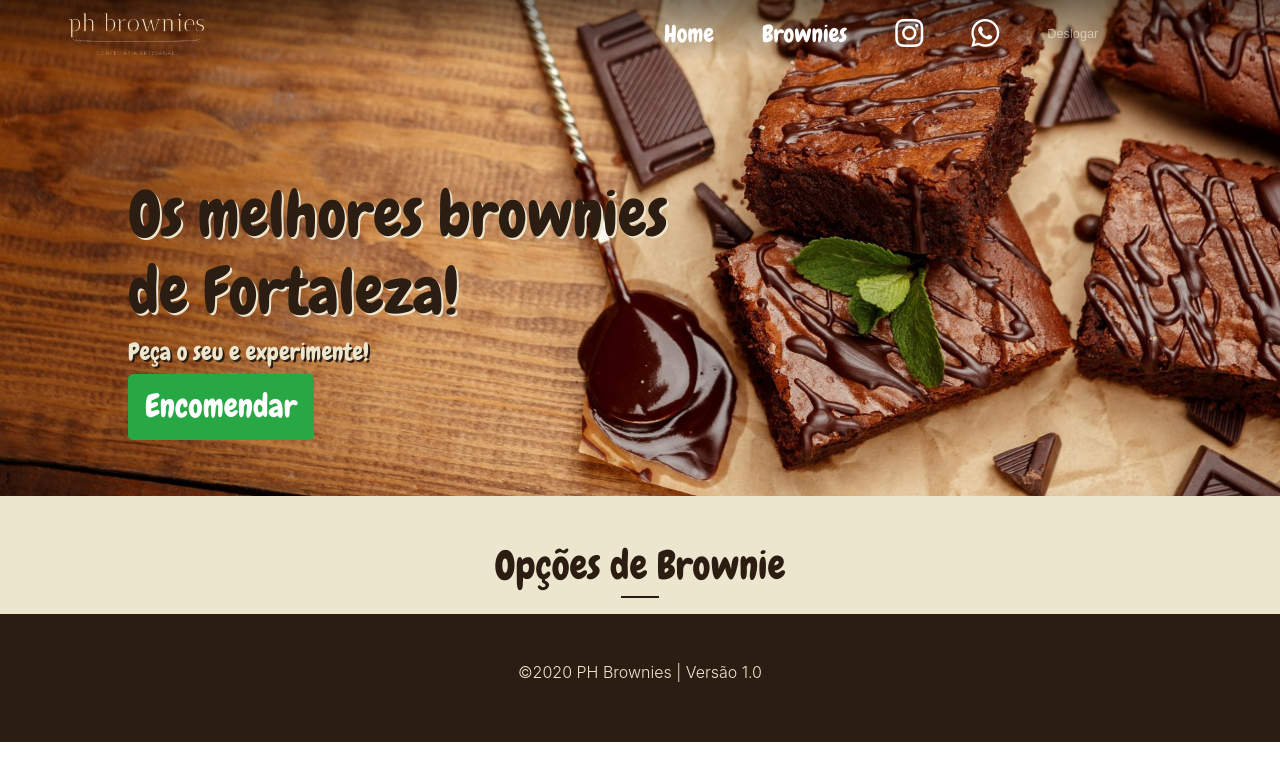
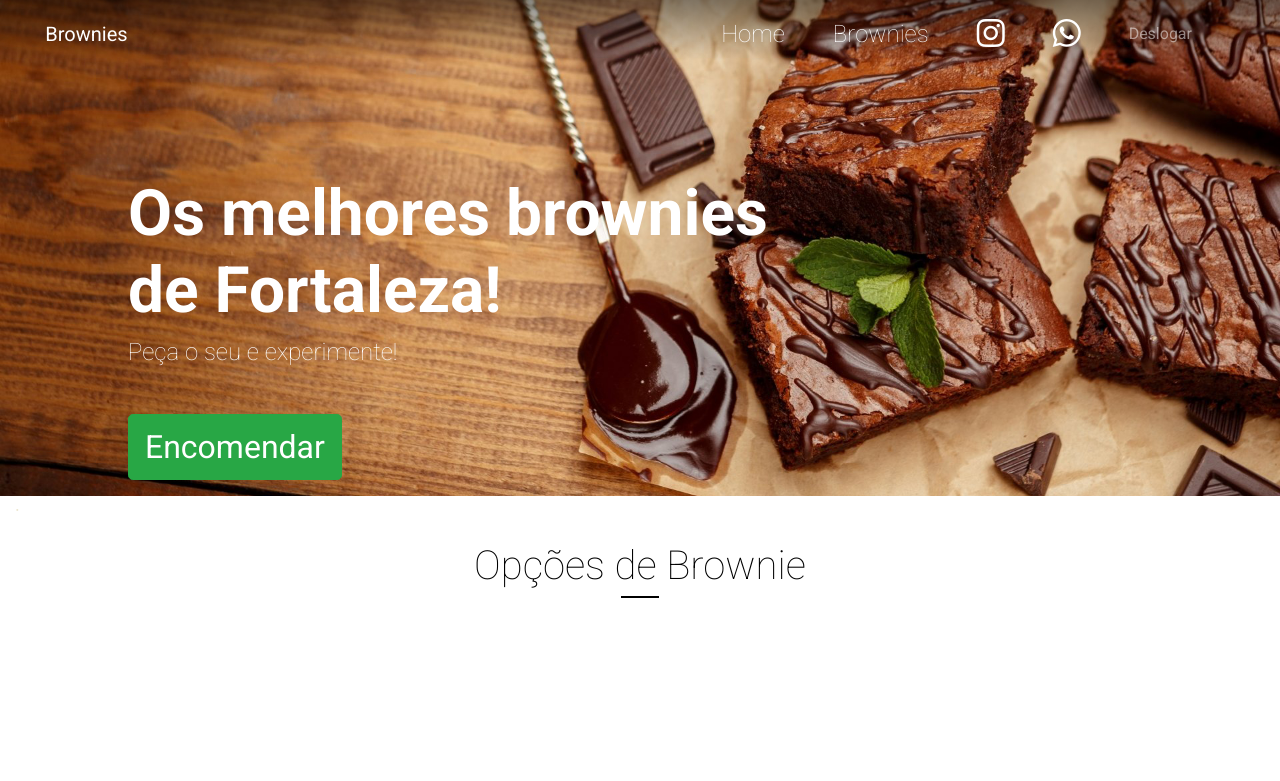
Before and after one commit to IKrehan/Brownies, a Flask app: page / in a window 1280 px wide. Shown: the top 781 px of the page. Run offline with Flask 2, Linux system fonts and the light colour scheme; a user stored in the database is signed in; data that the repository does not hold is empty; some libraries are stand-ins or nearby versions.

Commit message:
Correção index

```diff
--- a/Site/static/css/main.css
+++ b/Site/static/css/main.css
@@ -1,10 +1,10 @@
 html {
-    font-family: 'Chewy', cursive;
+    font-family: 'Roboto', sans-serif;
     scroll-behavior: smooth;
 }
 
 .navbar {
-    font-family: 'Chewy', cursive;
+    font-family: 'Roboto', sans-serif;
     margin-bottom: -4%;
 
     background-image: linear-gradient(180deg,rgba(0,0,0,.46),transparent 89%);
@@ -12,9 +12,11 @@ html {
 
 .nav-text {
     font-size: 1.5em;
+    font-weight: 100;
 }
 
 .navbar-brand {
+    font-weight: 400;
     float: left;
 }
 
@@ -23,7 +25,7 @@ html {
 }
 
 .nav-link:hover {
-    color: #2b1d11 !important;
+    color: #c78851 !important;
 }
 
 .background-home {
@@ -34,12 +36,6 @@ html {
     margin-top: 10%;
 }
 
-.logout {
-    font-size: .8em;
-    font-family: Arial, Helvetica, sans-serif;
-    color: gray;
-    text-decoration: none;
-}
 
 /* ----------- Home -----------*/
 
@@ -55,46 +51,46 @@ main {
 
 .banner-btn a {
     margin-top: -.1%;
-    font-family: 'Chewy', cursive;
+    font-family: 'Roboto', sans-serif;
     font-size: 2em;
 }
 
 .banner-btn h1 {
     font-size: 4em;
-    font-family: 'Chewy', cursive;
-    color: #2b1d11;
-    text-shadow: 2px 2px #ece6cf;
+    font-family: 'Roboto', sans-serif;
+    color: #ffffff;
+    font-weight: 700;
 }
 
 .banner-btn h4 {
-    font-family: 'Chewy', cursive;
-    color: #ece6cf;
-    text-shadow: 2px 2px #2b1d11;
+    font-family: 'Roboto', sans-serif;
+    color: #ffffff;
+    font-weight: 100;
 }
 
 /* ---------- Brownies ----------*/
 
 .brownies {
-    background-color: #ece6cf;
+    background-color: #ffffff;
     margin-top: -10%;
 }
 
 .title-brown h1 {
-    font-family: 'Chewy', cursive;
-    color: #2b1d11;
+    font-family: 'Roboto', sans-serif;
+    color: #000000;
     margin-top: 2%;
 }
 
 .title-brown hr {
-    background-color: #2b1d11;
+    background-color: #000000;
     height: 1px;
     width: 3%;
     margin-top: -.2%;
 }
 
 .box-brown {
-    font-family: 'Chewy', cursive;
-    color: #2b1d11;
+    font-family: 'Roboto', sans-serif;
+    color: #000000;
     margin-top: 7%;
     margin-bottom: 10%;
 }
@@ -102,55 +98,3 @@ main {
 .box-brown h4 {
     margin-top: 6%;
 }
-
-/* --------- Assinaturas ---------*/
-
-.assinaturas {
-    background-color: #453022;
-    margin-top: -10%;
-}
-
-.title-assinaturas {
-    margin-top: 2%;
-    font-family: 'Chewy', cursive;
-    color: #ece6cf;
-}
-
-.title-assinaturas hr {
-    background-color: #ece6cf;
-    height: 1px;
-    width: 3%;
-    margin-top: -.2%;
-}
-
-.box-assinaturas {
-    font-family: 'Chewy', cursive;
-    color: #ece6cf;
-}
-
-.box-assinaturas h4 {
-    margin-top: 5%;
-    margin-bottom: 1%;
-}
-
-.assinaturas-gallery {
-    margin-top: 7%;
-}
-
-.assinaturas-last{
-    margin-top: 3%;
-}
-
-/* --------- Footer ------------*/
-
-footer {
-    background-color: #2b1d11;
-    height: 8em;
-}
-
-.copyright h6 {
-    margin-top: 2%;
-    color: #ece6cf;
-}
-
-/* ------------------------------*/
--- a/Site/templates/Register.html
+++ b/Site/templates/Register.html
@@ -10,7 +10,7 @@
     <link href="https://fonts.googleapis.com/css2?family=Chewy&display=swap" rel="stylesheet">
     <link rel="icon" href="{{ url_for('static', filename='img/icon.ico') }}" type="image/x-icon" />
 
-    <title>PH Brownies - Cadastro</title>
+    <title>Brownies - Cadastro</title>
 </head>
 <body>
 
--- a/Site/templates/base.html
+++ b/Site/templates/base.html
@@ -4,16 +4,16 @@
 <head>
     <meta charset="UTF-8">
     <meta name="viewport" content="width=device-width, initial-scale=1.0">
-    <title>PH Brownies</title>
+    <title>Brownies</title>
 
     <link rel="stylesheet" type="text/css" href="{{ url_for('static', filename='css/main.css') }}">
 
     <link rel="stylesheet" href="https://maxcdn.bootstrapcdn.com/bootstrap/4.0.0/css/bootstrap.min.css"
         integrity="sha384-Gn5384xqQ1aoWXA+058RXPxPg6fy4IWvTNh0E263XmFcJlSAwiGgFAW/dAiS6JXm" crossorigin="anonymous">
 
+    <link href="https://fonts.googleapis.com/css2?family=Roboto:wght@100;400;700&display=swap" rel="stylesheet">
+
     <script src="https://kit.fontawesome.com/43fb59542f.js" crossorigin="anonymous"></script>
-
-    <link href="https://fonts.googleapis.com/css2?family=Chewy&display=swap" rel="stylesheet">
 
     <link rel="icon" href="{{ url_for('static', filename='img/icon.ico') }}" type="image/x-icon" />
 </head>
@@ -25,10 +25,10 @@
                 <div class="collapse navbar-collapse row justify-content-between" id="navbarNav">
 
                     <a class="navbar-brand col-5 mx-auto" href="#">
-                        <img src="{{ url_for('static', filename='img/logo.png') }}" width="135" height="41.4" class="d-inline-block align-top" loading="lazy">
+                        <span>Brownies</span>
                     </a>
 
-                    <ul class="navbar-nav col-6">
+                    <ul class="navbar-nav col-6 justify-content-end mr-5">
                         <li class="nav-item px-3 my-auto">
                             <a class="nav-link active nav-text" href="{{ url_for('views.homepage') }}#home">Home</a>
                         </li>
@@ -37,16 +37,12 @@
                             <a class="nav-link active nav-text" href="{{ url_for('views.homepage') }}#brownies">Brownies</a>
                         </li>
 
-                        <!-- <li class="nav-item px-3 my-auto">
-                            <a class="nav-link active nav-text" href="{{ url_for('views.homepage') }}#assinaturas">Assinaturas</a>
-                        </li> -->
-
                         <li class="nav-item px-3 my-auto">
-                            <a class="nav-link active" href="https://www.instagram.com/ph.brownies/" target="_blank"><i class="fab fa-instagram fa-2x"></i></a>
+                            <a class="nav-link active" href="#" target="_blank"><i class="fab fa-instagram fa-2x"></i></a>
                         </li>
 
                         <li class="nav-item px-3 my-auto">
-                            <a class="nav-link active" href="https://api.whatsapp.com/send?phone=558599930884&text=&source=&data=&app_absent=" target="_blank"><i class="fab fa-whatsapp fa-2x"></i></a>
+                            <a class="nav-link active" href="#" target="_blank"><i class="fab fa-whatsapp fa-2x"></i></a>
                         </li>
 
                         {% if current_user.is_authenticated: %}
@@ -57,7 +53,7 @@
 
                         {% if not current_user.is_authenticated: %}
                         <li class="nav-item px-3 my-auto">
-                            <a class="nav-link logout py-auto" href="/login">Login</a>
+                            <a class="btn btn-outline-success py-auto" role='button' href="/login">Login</a>
                         </li>
                         {% endif %}
                     </ul>
@@ -68,15 +64,6 @@
             {% block content %}
 
             {% endblock content %}
-
-
-            <footer class="footer">
-                <div style="color:#202020;">.</div>
-                <div class="text-center copyright">
-                    <h6 class="font-weight-light">©2020 PH Brownies | Versão 1.0</h6>
-                </div>
-            </footer>
-            </main>
 
 
             <script src="https://code.jquery.com/jquery-3.2.1.slim.min.js"
--- a/Site/templates/index.html
+++ b/Site/templates/index.html
@@ -10,14 +10,14 @@
 
         <div class="banner-btn d-none d-sm-block">
             <h1>Os melhores brownies<br> de Fortaleza!</h1>
-            <h4>Peça o seu e experimente!</h4>
+            <h4 class="mb-5">Peça o seu e experimente!</h4>
             <a type="button" class="encomenda btn btn-lg btn-success" href="{{ url_for('views.order') }}">Encomendar</a>
         </div>
 
         <div class="d-block d-sm-none">
             <div class="social mx-auto d-block">
-                <a class="btn btn-lg" role="button" href="https://www.instagram.com/ph.brownies/" target="_blank"><i class="fab fa-instagram fa-2x"></i></a>
-                <a class="btn btn-lg" role="button" href="https://api.whatsapp.com/send?phone=558599930884&text=&source=&data=&app_absent=" target="_blank"><i class="fab fa-whatsapp fa-2x"></i></a>
+                <a class="btn btn-lg" role="button" href="#" target="_blank"><i class="fab fa-instagram fa-2x"></i></a>
+                <a class="btn btn-lg" role="button" href="#" target="_blank"><i class="fab fa-whatsapp fa-2x"></i></a>
             </div>
 
             <div class=" row justify-content-center">
@@ -53,67 +53,4 @@
         </div>
     </section>
 
-    <!-- <section id="assinaturas" class="assinaturas container-fluid">
-
-        <div style="color:#453022; margin-top: 10%;">.</div>
-
-        <div class="title-assinaturas">
-            <h1 class="font-weight-light text-center">Assinaturas</h1>
-            <hr>
-
-        </div>
-
-        <div>
-            <div class="row justify-content-center assinaturas-gallery">
-
-                <div class="box-assinaturas col-2">
-                    <img class="img-fluid mx-auto d-block" src="{{ url_for('static', filename='img/browniePadrão.jpg') }}">
-                    <h4 class="font-weight-light text-center">R$ 10,00</h4>
-                </div>
-
-                <div class="box-assinaturas col-2">
-                    <img class="img-fluid mx-auto d-block" src="{{ url_for('static', filename='img/brownieLatinha.jpg') }}">
-                    <h4 class="font-weight-light text-center">R$ 15,00</h4>
-                </div>
-
-                <div class="box-assinaturas col-2">
-                    <img class="img-fluid mx-auto d-block" src="{{ url_for('static', filename='img/brownie40g.jpg') }}">
-                    <h4 class="font-weight-light text-center">R$ 20,00</h4>
-                </div>
-
-                <div class="box-assinaturas col-2">
-                    <img class="img-fluid mx-auto d-block" src="{{ url_for('static', filename='img/brownieBrigadeiro.jpg') }}">
-                    <h4 class="font-weight-light text-center">R$ 30,00</h4>
-                </div>
-            </div>
-
-            <div class="row justify-content-center assinaturas-last">
-
-                <div class="box-assinaturas col-2">
-                    <img class="img-fluid mx-auto d-block" src="{{ url_for('static', filename='img/browniePadrão.jpg') }}">
-                    <h4 class="font-weight-light text-center">R$ 40,00</h4>
-                </div>
-
-                <div class="box-assinaturas col-2">
-                    <img class="img-fluid mx-auto d-block" src="{{ url_for('static', filename='img/brownieLatinha.jpg') }}">
-                    <h4 class="font-weight-light text-center">R$ 50,00</h4>
-                </div>
-
-                <div class="box-assinaturas col-2">
-                    <img class="img-fluid mx-auto d-block" src="{{ url_for('static', filename='img/brownie40g.jpg') }}">
-                    <h4 class="font-weight-light text-center">R$ 60,00</h4>
-                </div>
-
-                <div class="box-assinaturas col-2">
-                    <img class="img-fluid mx-auto d-block" src="{{ url_for('static', filename='img/brownieBrigadeiro.jpg') }}">
-                    <h4 class="font-weight-light text-center">R$ 70,00</h4>
-                </div>
-            </div>
-
-            <div style="color:#453022; margin-top: 5%;">.</div>
-
-        </div>
-
-    </section> -->
-
 {% endblock content %}
--- a/Site/templates/login.html
+++ b/Site/templates/login.html
@@ -8,7 +8,7 @@
     <link href="https://fonts.googleapis.com/css2?family=Chewy&display=swap" rel="stylesheet">
     <link rel="icon" href="{{ url_for('static', filename='img/icon.ico') }}" type="image/x-icon" />
 
-    <title>PH Brownies - Login</title>
+    <title>Brownies - Login</title>
 </head>
 <body>
     <div class="tela-login">
--- a/Site/templates/order.html
+++ b/Site/templates/order.html
@@ -4,7 +4,7 @@
 <head>
     <meta charset="UTF-8">
     <meta name="viewport" content="width=device-width, initial-scale=1.0">
-    <title>PH Brownies - Encomenda</title>
+    <title>Brownies - Encomenda</title>
 
     <link rel="stylesheet" type="text/css" href="{{ url_for('static', filename='css/order.css') }}">
 
--- a/Site/templates/payment.html
+++ b/Site/templates/payment.html
@@ -4,7 +4,7 @@
 <head>
     <meta charset="UTF-8">
     <meta name="viewport" content="width=device-width, initial-scale=1.0">
-    <title>PH Brownies - Pagamento</title>
+    <title>Brownies - Pagamento</title>
 
     <link rel="stylesheet" type="text/css" href="{{ url_for('static', filename='css/payment.css') }}">
 
```
Also changed, not shown: Site/database.db.
